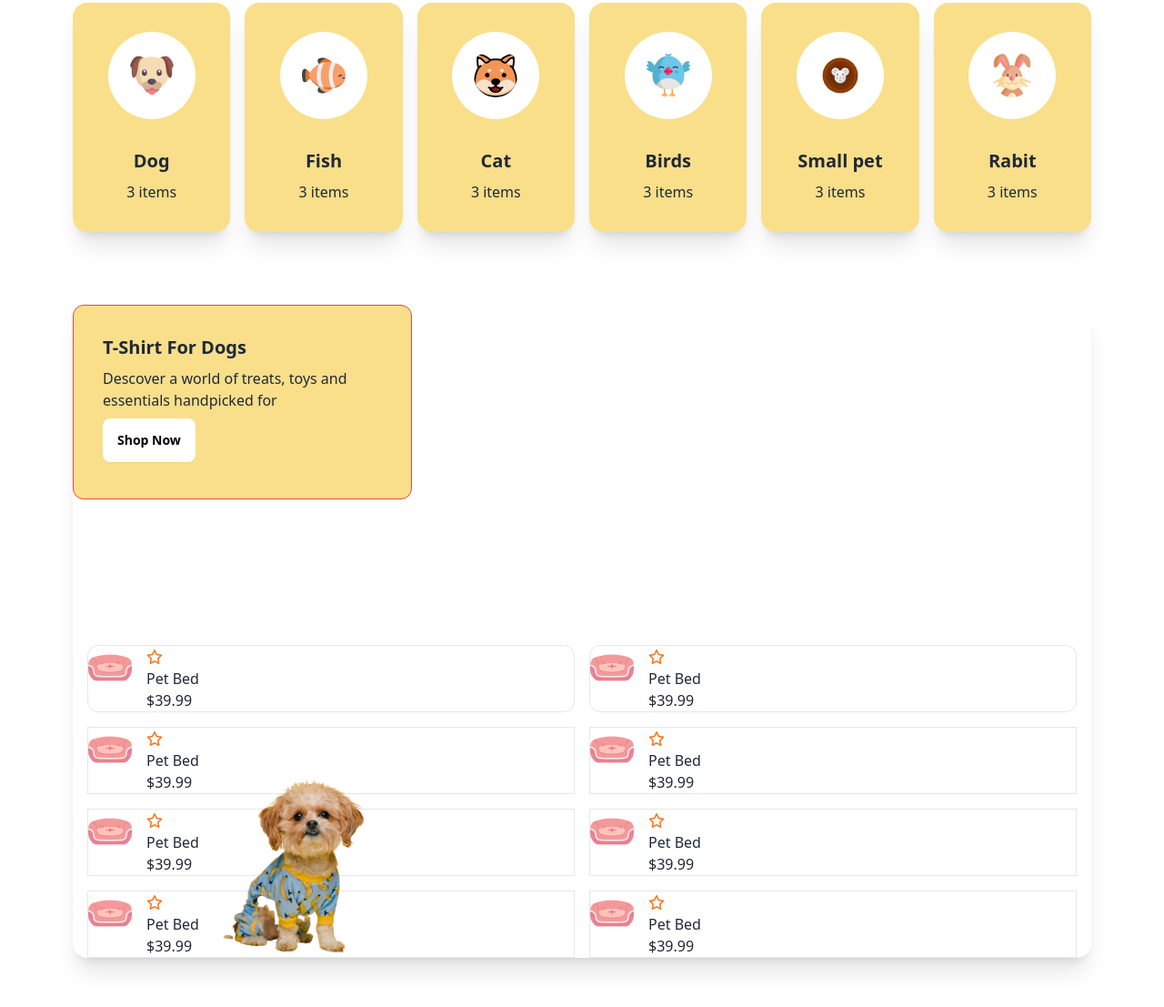
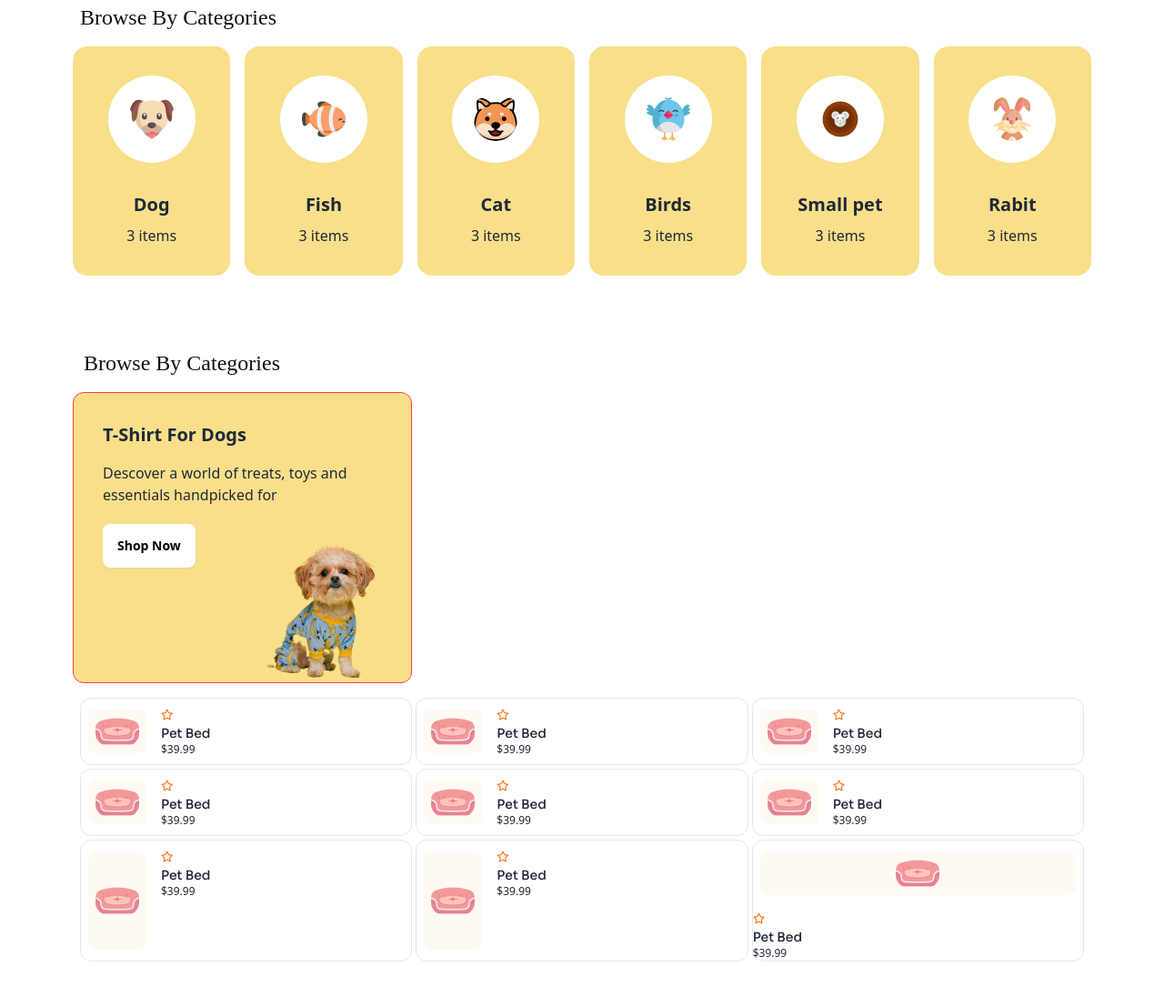
Before and after one commit to FarhatulZannat/Living-Lab, a plain HTML site: page index.html in a window 1280 px wide. Shown: the part 1061-2168 px from the top of the page at 91% size. Drawn offline with nearby package versions, Linux system fonts and the light colour scheme; a web font is replaced by a local one.

Commit message:
card section 2nd

```diff
--- a/index.html
+++ b/index.html
@@ -66,6 +66,9 @@
 }
 .card-bg {
   background-color: rgba(249, 223, 138, 1)
+}
+.card-img-bg {
+  background-color: rgba(255, 249, 244, 1)
 }
 </style>
 <body class=" mx-auto">
@@ -222,7 +225,7 @@
           </div>
         </div>
         <!-- banner -->
-         <div class="  relative bg-center h-screen w-full mt-8  px-6   lg:max-w-6xl lg:mx-auto lg:mt-14 lg:mb-20">
+         <div class="  bg-center md:h-screen relative mb-24  w-full mt-8  px-6   lg:max-w-6xl lg:mx-auto lg:mt-14 lg:mb-20">
             <h1 class=" relative z-40 font-adlam b-title-color w-full  text-2xl mb-2 lg:text-5xl mb-5 b-title-color ">Pamper Your Pet,<br> Because They Deserve <br>the Bes</h1>
     <p class="relative z-30 font-soraw w-full mb-2 lg:w-1/2 mb-5">Discover a world of treats, toys, and essentials handpicked for your furry friends. Shop now and make tails wag with joy!</p>
     <button class="relative z-20 btn btn-warning  btn-color">Find a Pet</button>
@@ -234,10 +237,10 @@
 
  <main>
   <!-- section-1 -->
-      <section class="lg:max-w-6xl lg:mx-auto mb-20">
+      <section class="lg:max-w-6xl lg:mx-auto pt-12 mb-20">
         <h1 class="text-2xl font-adlam b-title-color px-6 mb-4">Browse By Categories</h1>
     <div class="grid grid-cols-2 gap-4 mx-4 lg:flex ">
-      <div class="card card-bg bg-base-100  shadow-xl  items-center pt-8 lg:w-56">
+      <div class="card card-bg bg-base-100    items-center pt-8 lg:w-56">
         <div class=" bg-white rounded-full w-24 h-24 flex justify-center items-center  ">
           <figure>
             <img
@@ -252,7 +255,7 @@
 
         </div>
       </div>
-      <div class="card card-bg bg-base-100  shadow-xl items-center pt-8 lg:w-56 ">
+      <div class="card card-bg bg-base-100 items-center pt-8 lg:w-56 ">
         <div class=" bg-white rounded-full w-24 h-24 flex justify-center items-center  ">
           <figure>
             <img
@@ -267,7 +270,7 @@
 
         </div>
       </div>
-      <div class="card card-bg bg-base-100  shadow-xl items-center pt-8 lg:w-56 ">
+      <div class="card card-bg bg-base-100 items-center pt-8 lg:w-56 ">
         <div class=" bg-white rounded-full w-24 h-24 flex justify-center items-center  ">
           <figure>
             <img
@@ -282,7 +285,7 @@
 
         </div>
       </div>
-      <div class="card card-bg bg-base-100  shadow-xl items-center pt-8 lg:w-56 ">
+      <div class="card card-bg bg-base-100 items-center pt-8 lg:w-56 ">
         <div class=" bg-white rounded-full w-24 h-24 flex justify-center items-center  ">
           <figure>
             <img
@@ -297,7 +300,7 @@
 
         </div>
       </div>
-      <div class="card card-bg bg-base-100  shadow-xl items-center pt-8 lg:w-56 ">
+      <div class="card card-bg bg-base-100 items-center pt-8 lg:w-56 ">
         <div class=" bg-white rounded-full w-24 h-24 flex justify-center items-center  ">
           <figure>
             <img
@@ -312,7 +315,7 @@
 
         </div>
       </div>
-      <div class="card card-bg bg-base-100  shadow-xl items-center pt-8 lg:w-56 ">
+      <div class="card card-bg bg-base-100 items-center pt-8 lg:w-56 ">
         <div class=" bg-white rounded-full w-24 h-24 flex justify-center items-center  ">
           <figure>
             <img
@@ -331,103 +334,126 @@
       </section>
 
       <!-- section-2 -->
-       <section class="lg:max-w-6xl lg:mx-auto mb-20 px-4">
-        <div class="card bg-base-100  shadow-xl ">
-
-          <div class="card-body border border-red-500 card-bg rounded-xl lg:w-2/6 mb-40 lg:flex ">
-            <h2 class="card-title">T-Shirt For Dogs</h2>
+       <section class="lg:max-w-6xl lg:mx-auto mb-20 px-4 ">
+        <h1 class="text-2xl font-adlam b-title-color px-3 mb-4">Browse By Categories</h1>
+        <div class="card bg-base-100">
+          <div class="card-body h-80 border border-red-500 card-bg rounded-xl lg:w-2/6 mb-4 lg:flex justify-between relative">
+            <div>
+              <h2 class="card-title pb-4">T-Shirt For Dogs</h2>
             <p>Descover a world of treats, toys and essentials handpicked for</p>
-            <div class="card-actions justify-start relative ">
-              <button class="btn btn-primary bg-white border-none text-black">Shop Now</button>
+            <div class="card-actions justify-start pt-5 ">
+              <button class="btn btn-primary  bg-white border-none text-black">Shop Now</button>
             </div>
-            <figure>
-              <img class="w-1/2 absolute bottom-0 right-0 lg:w-1/6 lg:left-40 "
-                src="c1-assets/cute-pet-small.png"
-                alt="Shoes" />
-            </figure>
+            </div>
+            <div class="absolute bottom-0 right-0 lg:w-48 lg:left-40 pl-12">
+              <figure>
+                <img class="w-9/12 md:w-full "
+                  src="c1-assets/cute-pet-small.png"
+                  alt="Shoes" />
+              </figure>
+            </div>
           </div>
 <!-- pet bed -->
-          <div class="grid grid-cols-2 gap-4 px-4">
-            <div class="flex gap-4 border rounded-xl">
-              <div>
+          <div class="grid grid-cols-2 lg:grid-cols-3 gap-1 px-2 mb-4 mt-0">
+            <div class="flex gap-2 border rounded-xl">
+              <div class="card-img-bg mx-2 my-3 px-2 rounded-lg flex justify-center items-center text-center">
                 <img src="c1-assets/pet-couch.png" alt="">
               </div>
-              <div>
-                <i class="fa-regular fa-star text-orange-500"></i>
-              <h3>Pet Bed</h3>
-                <p>$39.99</p>
+              <div class="mt-1">
+                <i class="fa-regular text-xs fa-star text-orange-500"></i>
+              <h3 class="font-sora font-medium text-sm">Pet Bed</h3>
+                <p class="text-xs">$39.99</p>
               </div>
             </div>
-            <div class="flex gap-4 border rounded-xl">
-              <div>
+
+            <div class="flex gap-2 border rounded-xl">
+              <div class="card-img-bg mx-2 my-3 px-2 rounded-lg flex justify-center items-center text-center">
                 <img src="c1-assets/pet-couch.png" alt="">
               </div>
-              <div>
-                <i class="fa-regular fa-star text-orange-500"></i>
-              <h3>Pet Bed</h3>
-                <p>$39.99</p>
+              <div class="mt-1">
+                <i class="fa-regular text-xs fa-star text-orange-500"></i>
+              <h3 class="font-sora font-medium text-sm">Pet Bed</h3>
+                <p class="text-xs">$39.99</p>
               </div>
             </div>
-            <div class="flex gap-4 border">
-              <div>
+
+            <div class="flex gap-2 border rounded-xl">
+              <div class="card-img-bg mx-2 my-3 px-2 rounded-lg flex justify-center items-center text-center">
                 <img src="c1-assets/pet-couch.png" alt="">
               </div>
-              <div>
-                <i class="fa-regular fa-star text-orange-500"></i>
-              <h3>Pet Bed</h3>
-                <p>$39.99</p>
+              <div class="mt-1">
+                <i class="fa-regular text-xs fa-star text-orange-500"></i>
+              <h3 class="font-sora font-medium text-sm">Pet Bed</h3>
+                <p class="text-xs">$39.99</p>
               </div>
             </div>
-            <div class="flex gap-4 border">
-              <div>
+
+            <div class="flex gap-2 border rounded-xl">
+              <div class="card-img-bg mx-2 my-3 px-2 rounded-lg flex justify-center items-center text-center">
                 <img src="c1-assets/pet-couch.png" alt="">
               </div>
-              <div>
-                <i class="fa-regular fa-star text-orange-500"></i>
-              <h3>Pet Bed</h3>
-                <p>$39.99</p>
+              <div class="mt-1">
+                <i class="fa-regular text-xs fa-star text-orange-500"></i>
+              <h3 class="font-sora font-medium text-sm">Pet Bed</h3>
+                <p class="text-xs">$39.99</p>
               </div>
             </div>
-            <div class="flex gap-4 border">
-              <div>
+
+            <div class="flex gap-2 border rounded-xl">
+              <div class="card-img-bg mx-2 my-3 px-2 rounded-lg flex justify-center items-center text-center">
                 <img src="c1-assets/pet-couch.png" alt="">
               </div>
-              <div>
-                <i class="fa-regular fa-star text-orange-500"></i>
-              <h3>Pet Bed</h3>
-                <p>$39.99</p>
+              <div class="mt-1">
+                <i class="fa-regular text-xs fa-star text-orange-500"></i>
+              <h3 class="font-sora font-medium text-sm">Pet Bed</h3>
+                <p class="text-xs">$39.99</p>
               </div>
             </div>
-            <div class="flex gap-4 border">
-              <div>
+
+            <div class="flex gap-2 border rounded-xl">
+              <div class="card-img-bg mx-2 my-3 px-2 rounded-lg flex justify-center items-center text-center">
                 <img src="c1-assets/pet-couch.png" alt="">
               </div>
-              <div>
-                <i class="fa-regular fa-star text-orange-500"></i>
-              <h3>Pet Bed</h3>
-                <p>$39.99</p>
+              <div class="mt-1">
+                <i class="fa-regular text-xs fa-star text-orange-500"></i>
+              <h3 class="font-sora font-medium text-sm">Pet Bed</h3>
+                <p class="text-xs">$39.99</p>
               </div>
             </div>
-            <div class="flex gap-4 border">
-              <div>
+
+            <div class="flex gap-2 border rounded-xl">
+              <div class="card-img-bg mx-2 my-3 px-2 rounded-lg flex justify-center items-center text-center">
                 <img src="c1-assets/pet-couch.png" alt="">
               </div>
-              <div>
-                <i class="fa-regular fa-star text-orange-500"></i>
-              <h3>Pet Bed</h3>
-                <p>$39.99</p>
+              <div class="mt-1">
+                <i class="fa-regular text-xs fa-star text-orange-500"></i>
+              <h3 class="font-sora font-medium text-sm">Pet Bed</h3>
+                <p class="text-xs">$39.99</p>
               </div>
             </div>
-            <div class="flex gap-4 border">
-              <div>
+
+            <div class="flex gap-2 border rounded-xl">
+              <div class="card-img-bg mx-2 my-3 px-2 rounded-lg flex justify-center items-center text-center">
                 <img src="c1-assets/pet-couch.png" alt="">
               </div>
-              <div>
-                <i class="fa-regular fa-star text-orange-500"></i>
-              <h3>Pet Bed</h3>
-                <p>$39.99</p>
+              <div class="mt-1">
+                <i class="fa-regular text-xs fa-star text-orange-500"></i>
+              <h3 class="font-sora font-medium text-sm">Pet Bed</h3>
+                <p class="text-xs">$39.99</p>
               </div>
             </div>
+
+            <div class="flex gap-2 border rounded-xl hidden lg:block">
+              <div class="card-img-bg mx-2 my-3 px-2 rounded-lg flex justify-center items-center text-center">
+                <img src="c1-assets/pet-couch.png" alt="">
+              </div>
+              <div class="mt-1">
+                <i class="fa-regular text-xs fa-star text-orange-500"></i>
+              <h3 class="font-sora font-medium text-sm">Pet Bed</h3>
+                <p class="text-xs">$39.99</p>
+              </div>
+            </div>
+
           </div>
         </div>
 
```
